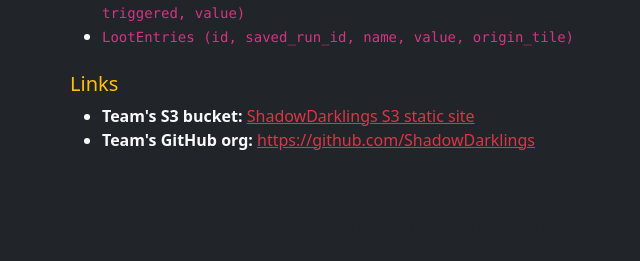
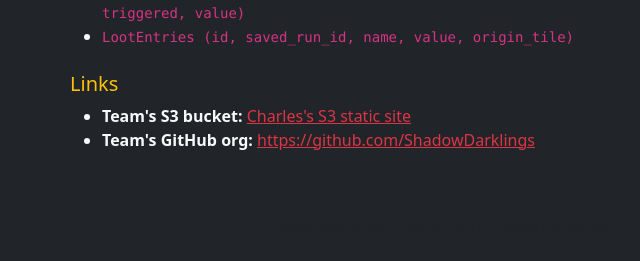
Before and after one commit to mrod440/week5_506_starter, a Flask app: page /about in a window 1280 px wide. Shown: the part 1163-1424 px from the top of the page, without its empty margins (202-842 px from the left). Run offline with Flask 3, Linux system fonts and the light colour scheme.

Commit message:
Fix broken S3 bucket link in about page

```diff
--- a/templates/about.html
+++ b/templates/about.html
@@ -47,7 +47,7 @@
 
         <h2 class="h5 mt-4 text-warning">Links</h2>
         <ul class="text-light">
-            <li><strong>Team's S3 bucket:</strong> <a href="https://raw.githubusercontent.com/site/" class="text-danger">ShadowDarklings S3 static site</a></li>
+            <li><strong>Team's S3 bucket:</strong> <a href="https://charlesreeder-506-hw1.s3.us-west-2.amazonaws.com/" class="text-danger">Charles's S3 static site</a></li>
             <li><strong>Team's GitHub org:</strong> <a href="https://github.com/ShadowDarklings" class="text-danger">https://github.com/ShadowDarklings</a></li>
         </ul>
     </div>
```
